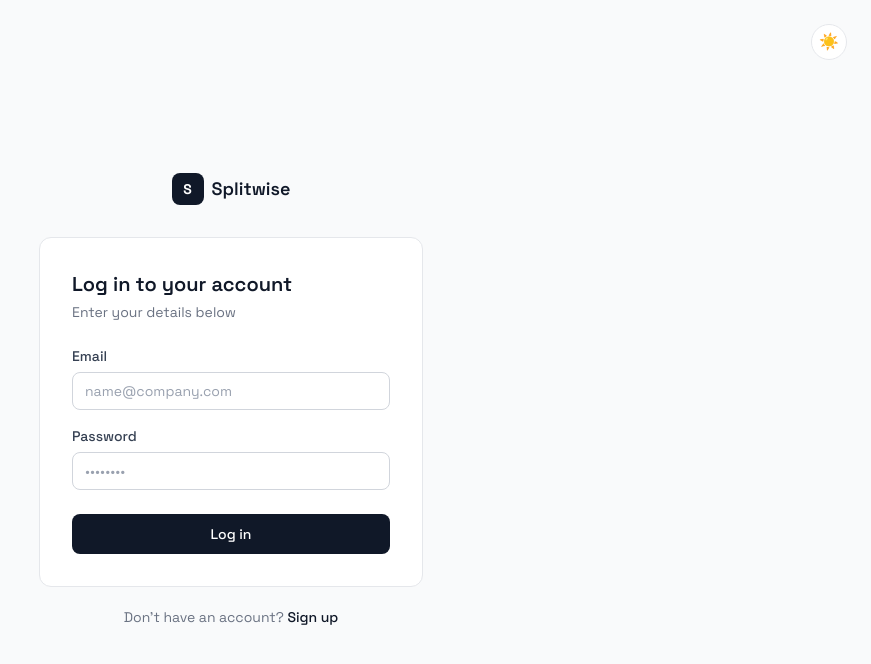
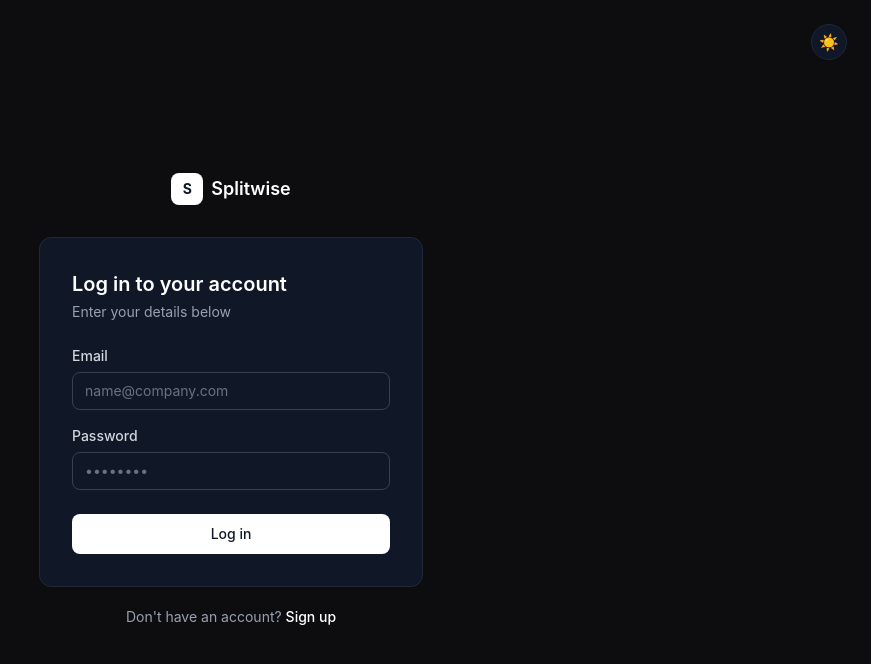
Before and after one commit to i-shaurya1912/Splitwise-frontend-app, a React (Vite) app: page /login in a window 1280 px wide. Shown: the top 664 px of the page, without its empty margins (409-1280 px from the left). Built offline with nearby package versions, Linux system fonts and the light colour scheme.

Commit message:
enhance page

```diff
--- a/src/index.css
+++ b/src/index.css
@@ -1,5 +1,6 @@
 @import "tailwindcss";
+@custom-variant dark (&:where(.dark, .dark *));
 
-body {
+/* body {
   font-family: 'Space Grotesk', sans-serif;
-}
+} */
```
